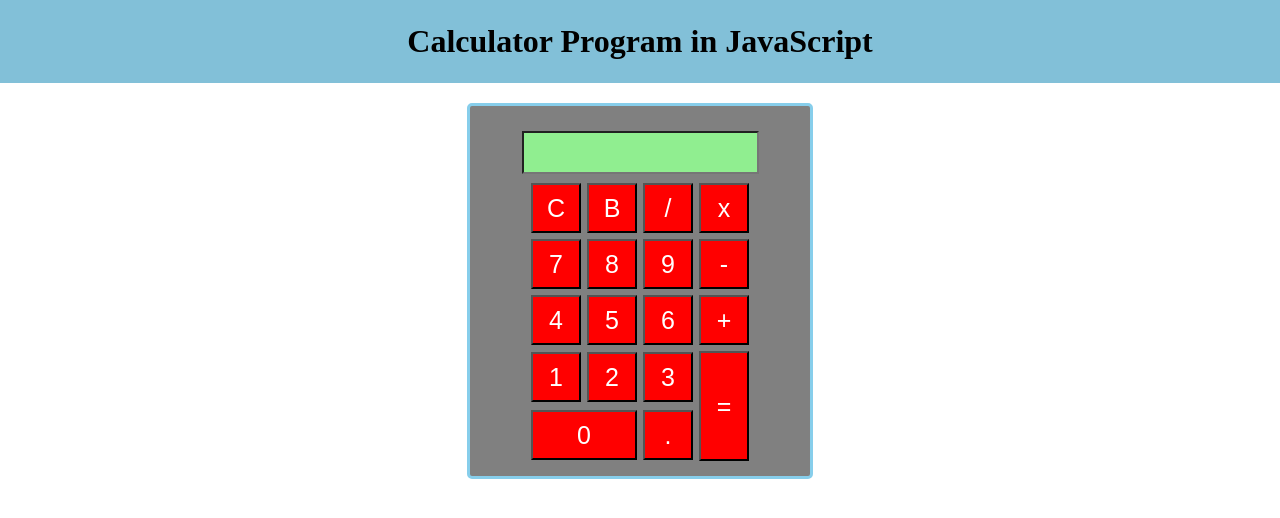
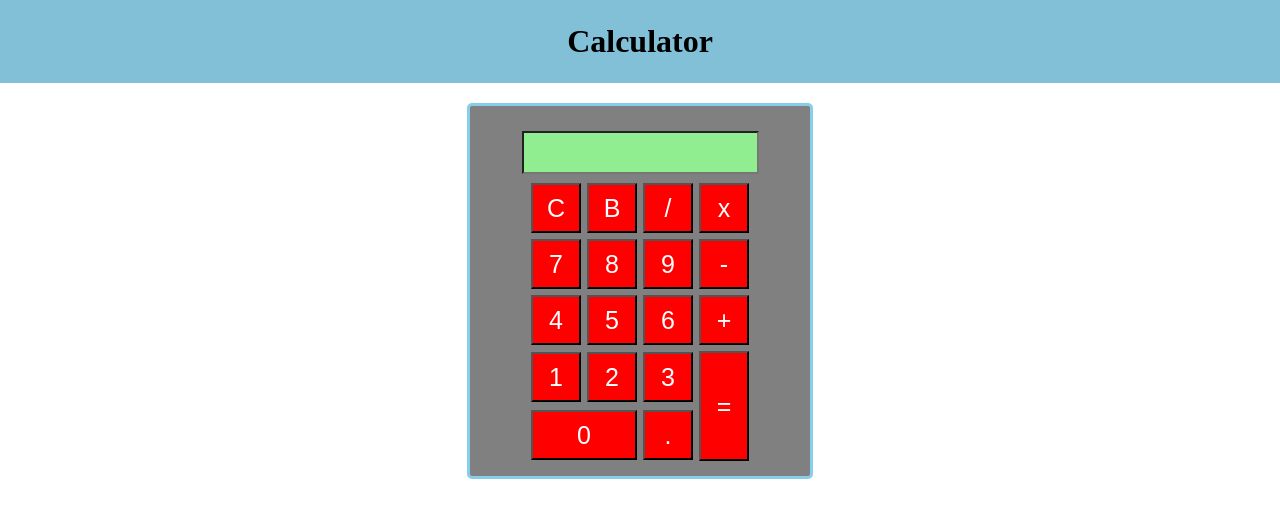
Before and after one commit to ashish32A/Calculator, a plain HTML site: page index.html in a window 1280 px wide. Drawn offline with Linux system fonts and the light colour scheme.

Commit message:
Update index.html

```diff
--- a/index.html
+++ b/index.html
@@ -11,7 +11,7 @@
 </title>
 </head>
 <body>
-<h1> Calculator Program in JavaScript </h1>
+<h1> Calculator  </h1>
  <div class= "formstyle">
  <form name = "form1">
  <input class= "textview" name = "textview">
```
